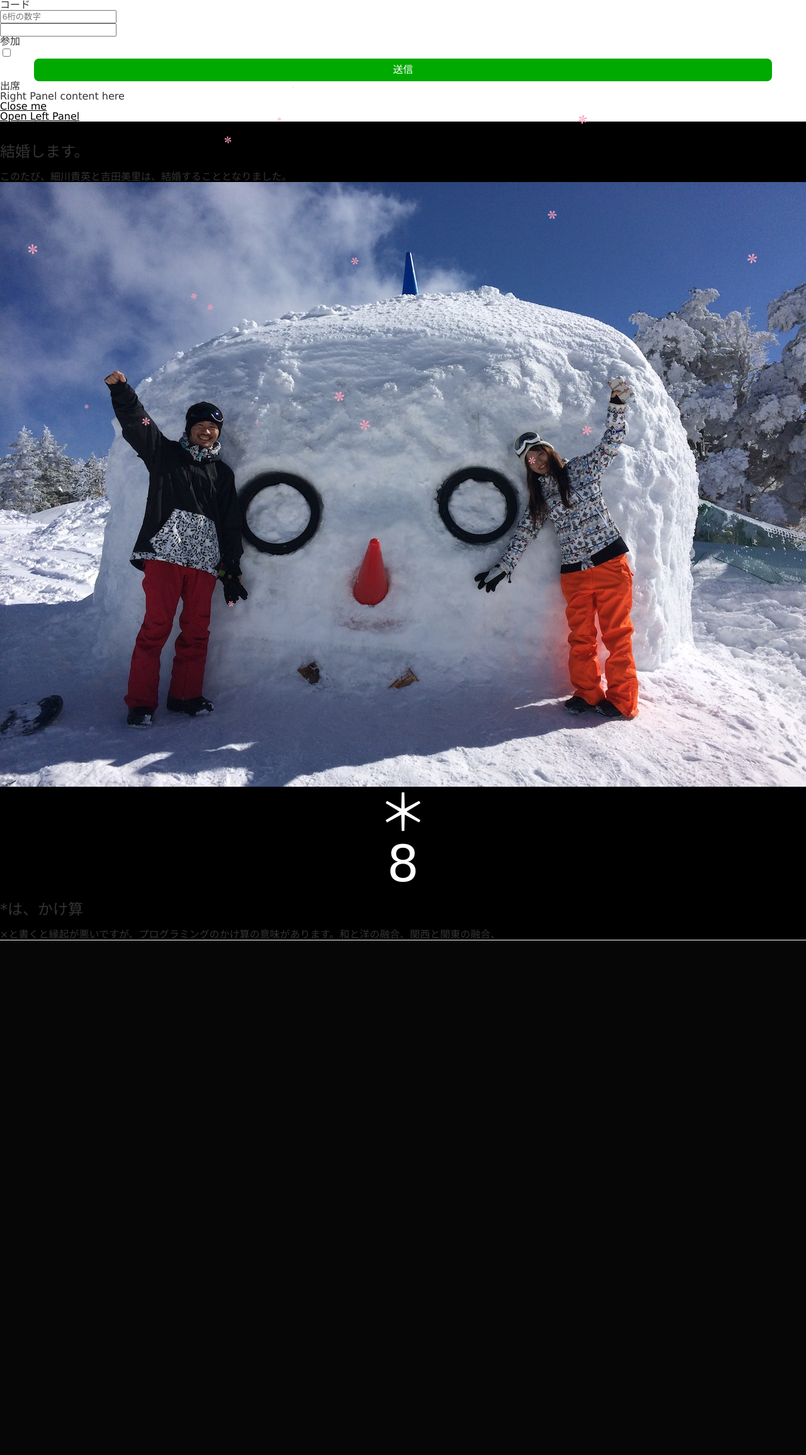
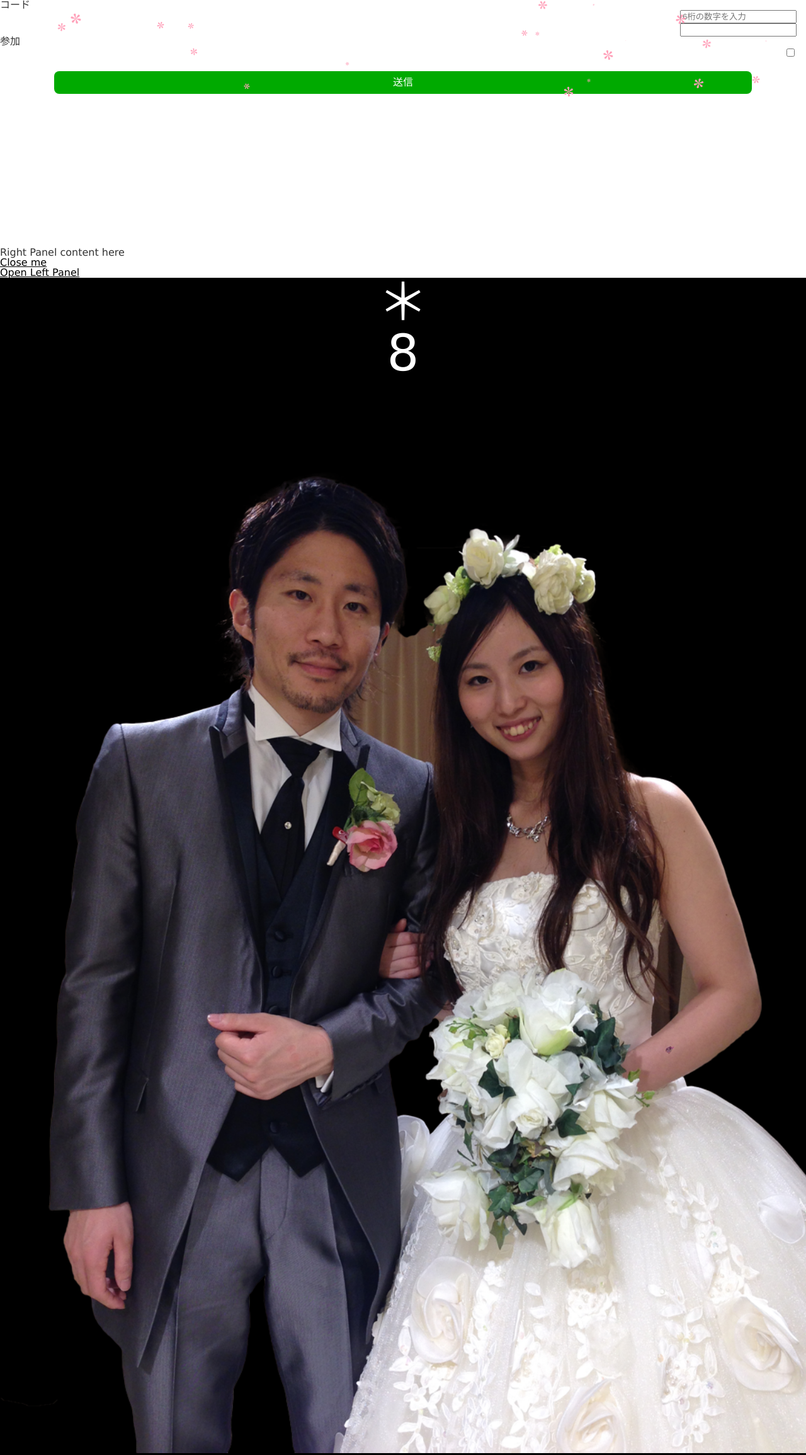
Before and after one commit to takahide/junebride, a Rails app: page / in a window 1280 px wide. Shown: the whole page at 63% size. Before the commit the page ends 1493 px from the top, so only its background shows below. Run offline with Rails 7, Linux system fonts and the light colour scheme; style sheets or scripts are compiled from the project's sources; some libraries are stand-ins or nearby versions.

Commit message:
something

```diff
--- a/app/assets/stylesheets/top.css.scss
+++ b/app/assets/stylesheets/top.css.scss
@@ -6,6 +6,13 @@ html,body,div,span,applet,object,iframe,h1,h2,h3,h4,h5,h6,p,blockquote,pre,a,abb
 
 body {
   font-family:'Lucida Grande', 'Hiragino Kaku Gothic ProN', 'ヒラギノ角ゴ ProN W3', Meiryo, メイリオ, sans-serif;
+}
+
+.panel {
+  li {
+    padding: 20px;
+    color: #fff;
+  }
 }
 
 .page-content {
@@ -28,9 +35,8 @@ body {
 }
 
 .my-button {
-  margin: 10px;
-  width: 90%;
-  margin: 0 auto;
+  width: 85%;
+  margin: 20px auto;
   border-radius: 8px;
   background: #0a0;
   color: #fff;
@@ -39,6 +45,22 @@ body {
   cursor: pointer;
 }
 
+.item-input {
+  text-align: right;
+  padding-right: 15px;
+}
+
 .top-image {
   width: 100%;
 }
+
+.view-main .content-block {
+  padding: 0;
+}
+
+.list-block ul:before {
+  background: none;
+}
+.list-block ul:after {
+  background: none;
+}
--- a/app/views/top/index.html.erb
+++ b/app/views/top/index.html.erb
@@ -6,7 +6,7 @@
         <div class="item-inner">
           <div class="item-title label">コード</div>
           <div class="item-input">
-            <input class="invite" type="text" placeholder="6桁の数字">
+            <input class="invite" type="text" placeholder="6桁の数字を入力">
           </div>
         </div>
       </div>
@@ -45,7 +45,10 @@
 <div class="panel panel-left panel-reveal">
   <div class="content-block">
     <ul class="menu">
-      <li class="open-popup">出席</li>
+      <li class="open-popup">ごあいさつ</li>
+      <li class="open-popup">コンセプト</li>
+      <li class="open-popup">出席確認</li>
+      <li class="open-popup">会場地図</li>
     </ul>
   </div>
 </div>
@@ -65,16 +68,11 @@
   <div class="view view-main">
     <div class="page-content">
       <div class="content-block">
-        <p><a href="#" class="open-panel">三重と京都の融合</a></p>
-        <p class="title">結婚します。</P>
-        <p class="exp">このたび、細川貴英と吉田美里は、結婚することとなりました。</p>
-        <%= image_tag "sunobo.jpg", class: "top-image" %>
-        <div class="key">
+        <div class="key open-panel">
           <p>＊</P>
           <p>8</P>
         </div>
-        <p class="title">*は、かけ算</P>
-        <p class="exp">×と書くと縁起が悪いですが、プログラミングのかけ算の意味があります。和と洋の融合、関西と関東の融合、</p>
+        <%= image_tag "kekkon.png", class: "top-image" %>
       </div>
     </div>
   </div>
--- a/public/my-app.js
+++ b/public/my-app.js
@@ -1,6 +1,7 @@
 // Initialize your app
 var myApp = new Framework7({
     ajaxLinks: "a.ajax",
+    swipePanel: 'left'
 });
 
 // Export selectors engine
```
Also changed, not shown: app/assets/images/kekkon.png (added).
